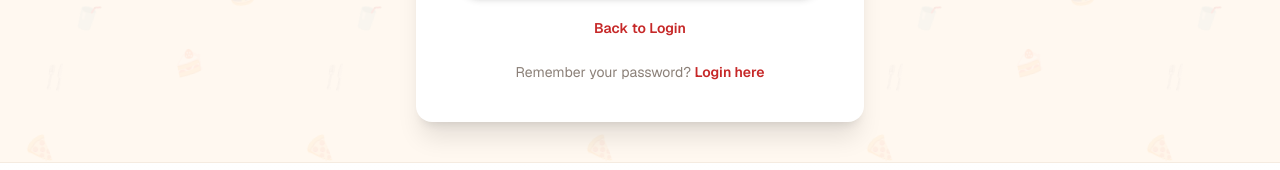
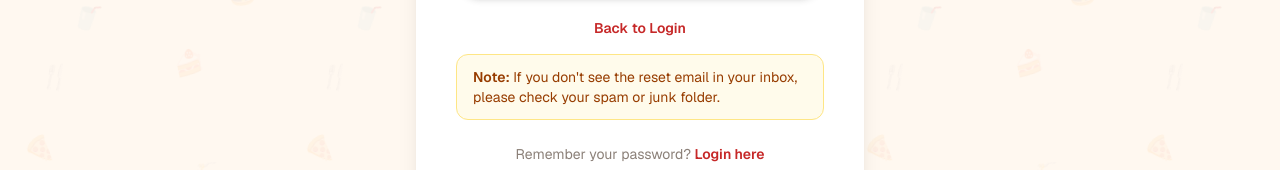
Before and after one commit to parisaMontakhab/Sapori, a Next.js app: page /forgot-password in a window 1280 px wide. Shown: the part 443-613 px from the top of the page. Built offline with nearby package versions, Linux system fonts and the light colour scheme; no server answers.

Commit message:
feat : add note in the forget password page

```diff
--- a/app/forgot-password/page.tsx
+++ b/app/forgot-password/page.tsx
@@ -1,5 +1,5 @@
+import ForgotPasswordForm from "@/components/ForgotPasswordForm";
 import Link from "next/link";
-import ForgotPasswordForm from "@/components/ForgotPasswordForm";
 
 export default function ForgotPasswordPage() {
   return (
@@ -7,17 +7,32 @@ export default function ForgotPasswordPage() {
       <div className="rounded-2xl bg-white p-6 shadow-xl sm:p-8 md:p-10">
         <div className="mb-8 text-center">
           <p className="text-4xl">🔑</p>
+
           <h1 className="mt-3 text-2xl font-bold text-foreground">
             Forgot your password?
           </h1>
+
           <p className="mt-1 text-sm text-foreground/60">
             Enter your email and we&apos;ll send you a reset link.
           </p>
         </div>
+
         <ForgotPasswordForm />
+
+        <div className="mt-4 rounded-xl border border-amber-200 bg-amber-50 px-4 py-3">
+          <p className="text-sm text-amber-800">
+            <span className="font-semibold">Note:</span> If you don&apos;t see
+            the reset email in your inbox, please check your spam or junk
+            folder.
+          </p>
+        </div>
+
         <p className="mt-6 text-center text-sm text-foreground/60">
           Remember your password?{" "}
-          <Link href="/login" className="font-semibold text-tomato hover:underline">
+          <Link
+            href="/login"
+            className="font-semibold text-tomato hover:underline"
+          >
             Login here
           </Link>
         </p>
```
